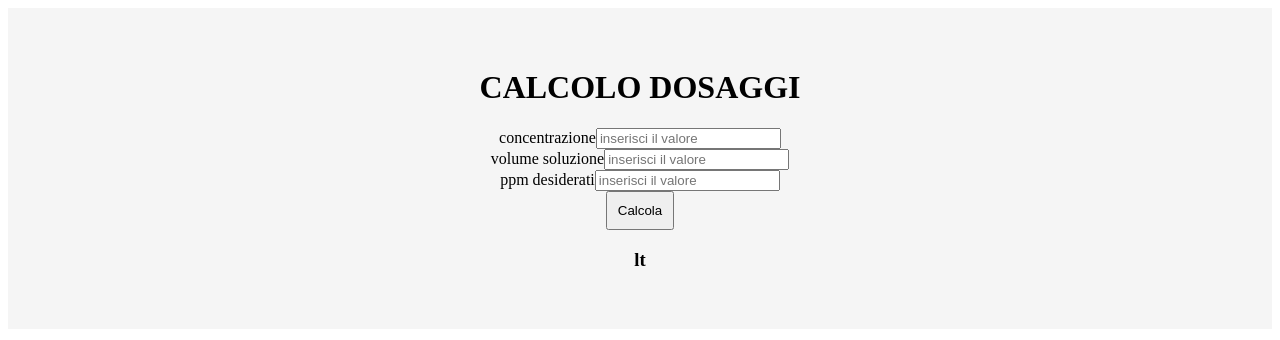
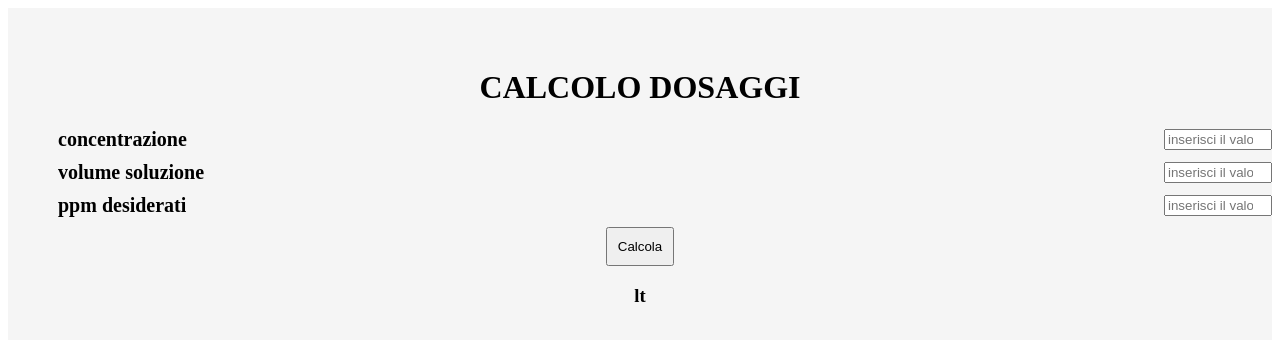
Before and after one commit to drugos624/helpus2, a React (Vite) app: page /calcoloDosaggi in a window 1280 px wide. Shown: the top 340 px of the page. Built offline with nearby package versions, Linux system fonts and the light colour scheme.

Commit message:
modifica grafica calcolo

```diff
--- a/src/App.css
+++ b/src/App.css
@@ -190,3 +190,22 @@
   padding: 10px;
   justify-content: space-between;
 }
+
+.form-group {
+  display: flex;
+  align-items: center;
+  justify-content: space-between;
+  margin-left: 50px;
+  margin-bottom: 10px;
+  gap: 15px;
+}
+.label-calcolo {
+  min-width: 120px;
+  font-size: 20px;
+  font-weight: bold;
+  text-align: right;
+  margin-right: 10px;
+}
+.input-calcolo {
+  max-width: 100px;
+}
--- a/src/pages/CalcoloDosaggi.jsx
+++ b/src/pages/CalcoloDosaggi.jsx
@@ -21,6 +21,7 @@ export default function CalcoloDosaggi() {
         <div className="form-group">
           <label className="label-calcolo">concentrazione</label>
           <input
+            className="input-calcolo"
             type="number"
             value={concentrazione}
             id="input1"
@@ -32,6 +33,7 @@ export default function CalcoloDosaggi() {
           {" "}
           <label className="label-calcolo">volume soluzione</label>
           <input
+            className="input-calcolo"
             type="number"
             value={quantita}
             id="input2"
@@ -43,6 +45,7 @@ export default function CalcoloDosaggi() {
           {" "}
           <label className="label-calcolo">ppm desiderati</label>
           <input
+            className="input-calcolo"
             type="number"
             value={ppm}
             id="input3"
```
